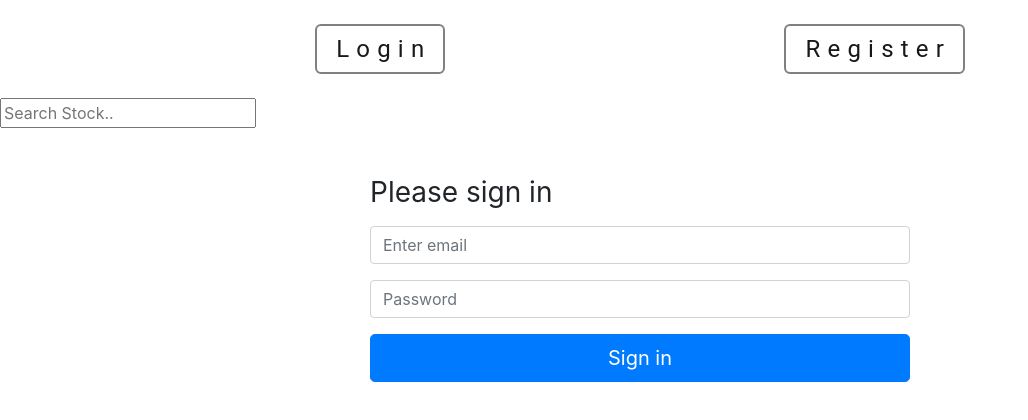
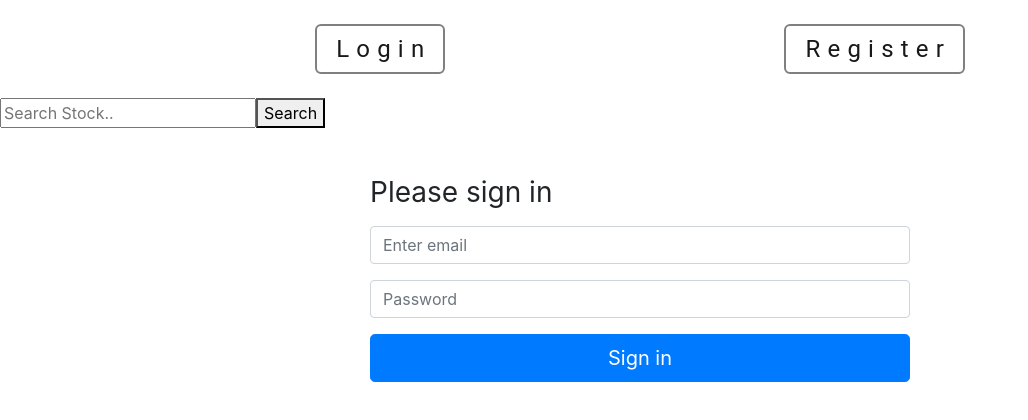
Before and after one commit to achman1729/quantplay-react-client, a React (Create React App) app: page /login in a window 1280 px wide. Shown: the top 420 px of the page, without its empty margins (0-1028 px from the left). Built offline with nearby package versions, Linux system fonts and the light colour scheme; what pondjs would draw is missing.

Commit message:
fixed cors issue

```diff
--- a/package.json
+++ b/package.json
@@ -43,5 +43,6 @@
       "last 1 firefox version",
       "last 1 safari version"
     ]
-  }
+  },
+  "proxy": "https://api.tiingo.com/tiingo"
 }
--- a/src/Components/Header.jsx
+++ b/src/Components/Header.jsx
@@ -1,6 +1,7 @@
 import React, { Component } from 'react'
 import { NavLink, withRouter } from "react-router-dom"
 import "../Stylesheets/Header.scss"
+import SearchBar from './Search'
 
 class Header extends Component {
 
@@ -77,10 +78,7 @@ class Header extends Component {
                 <nav className="header">
                     {localStorage.usertoken ? userLink : loginReglink}
                 </nav>
-                <form className="search-bar">
-                    <input type="text" id="search" name="search" placeholder="Search Stock.." />
-                </form>
-
+                <SearchBar />
             </div>
         )
     }
--- /dev/null
+++ b/src/Components/Search.jsx
@@ -0,0 +1,35 @@
+import React, { useState, useEffect } from 'react'
+import Axios from 'axios'
+
+export default function Search() {
+    const defaultSymbol = "goog"
+    const token = "?token=cb0fa4bee45c5b25e4b7cdc1c74b3e54dd75720e"
+    const tiingoApi = "/daily/"
+    const [symbol, setSymbol] = useState(defaultSymbol)
+    // const [bitcoinData, setBitcoinData] = useState({})
+
+    const onChange = (e) => {
+        setSymbol(e.target.value)
+    }
+
+    const onSubmit = (e) => {
+        e.preventDefault()
+
+        Axios.get(`${tiingoApi+symbol+token}`)
+        .then(response => {
+            console.log(response)
+        })
+        .catch(error => {
+            console.log(error);
+          });
+    }
+
+    return (
+        <div>
+            <form className="search-bar" onSubmit={onSubmit}>
+                <input type="text" id="search" name="search" placeholder="Search Stock.." onChange={onChange} />
+                <button>Search</button>
+            </form>
+        </div>
+    )
+}
--- a/src/Components/UserFunction.js
+++ b/src/Components/UserFunction.js
@@ -25,7 +25,7 @@ export const login = user => {
         password: user.password
       })
       .then(response => {
-        if (response.data.error != 'wrong password') {
+        if (response.data.error !== 'wrong password') {
           localStorage.setItem('usertoken', response.data)
         }
         return response.data
```
